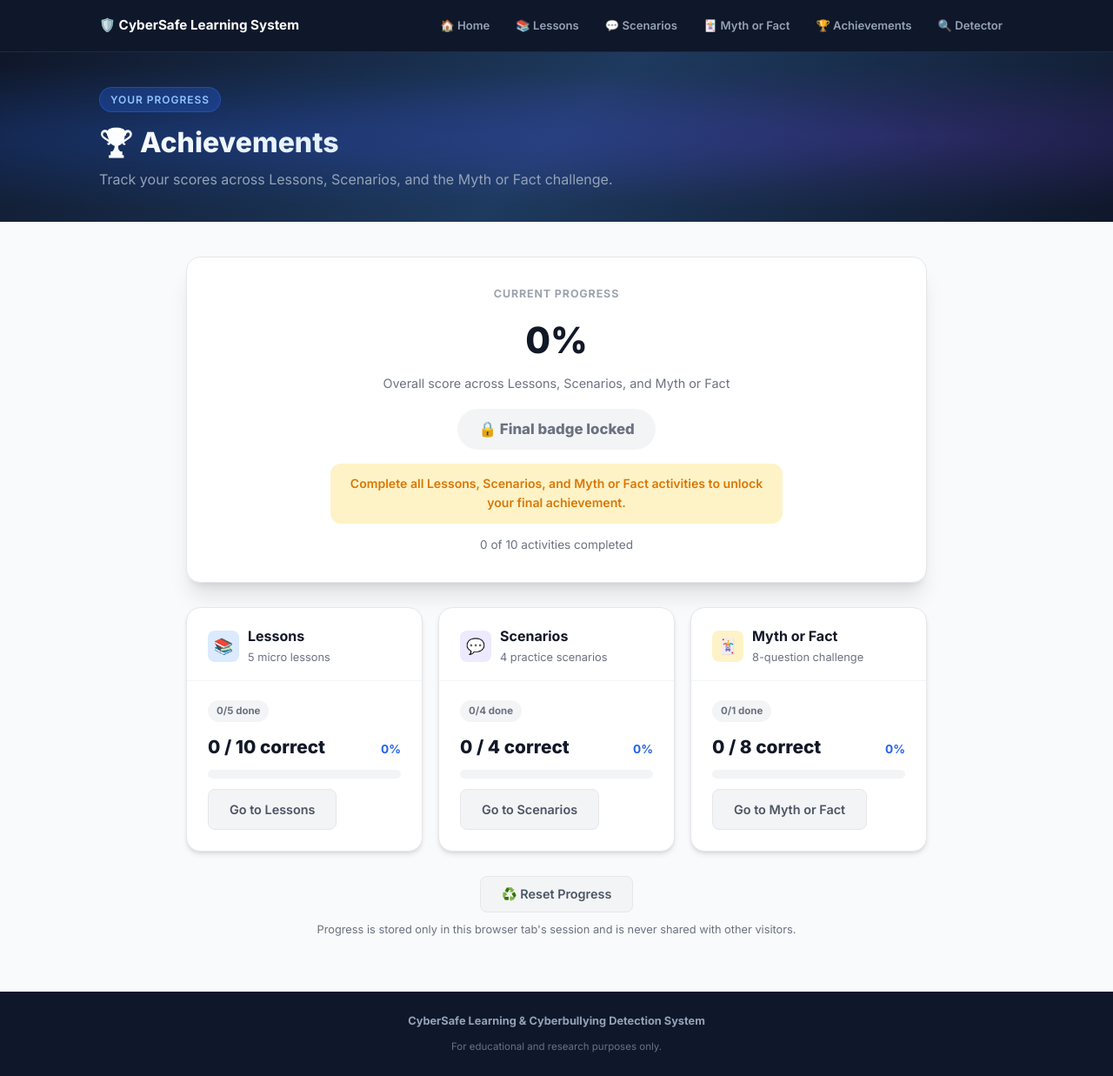
After one commit to NabihahFatiny/cyberbullying-detector, a Flask app: template templates/achievements.html in a window 1280 px wide. The commit adds this page. Shown: the whole page at 87% size. Run offline with Flask 3, Linux system fonts and the light colour scheme; the template is opened without the code that fills it, so the values that code supplies are empty; parts of the project's set-up code (start-up, migrations or seed data) failed here and were passed over.

Commit message:
add achivement

```diff
--- a/app.py
+++ b/app.py
@@ -79,6 +79,11 @@ def scenarios():
 @app.route('/myths')
 def myths():
     return render_template('myths.html')
+
+
+@app.route('/achievements')
+def achievements():
+    return render_template('achievements.html')
 
 
 @app.route('/test')
--- /dev/null
+++ b/static/js/progress.js
@@ -0,0 +1,106 @@
+'use strict';
+
+/*
+ * Shared progress tracker for the CyberSafe Learning System.
+ * Persists to sessionStorage so results survive navigation between pages
+ * but never leak between different visitors/tabs on a shared computer -
+ * sessionStorage is isolated per browser tab session and is cleared when
+ * that tab/session ends.
+ */
+const CyberSafeProgress = (() => {
+  const KEY = 'cybersafe_progress_v1';
+
+  function emptyState() {
+    return {
+      // meta describes the current shape of each activity's content, so the
+      // Achievements page can show accurate totals without duplicating the
+      // lesson/scenario/quiz data that already lives on each page.
+      meta: { lessons: null, scenarios: null, mythsTotal: null },
+      lessons: {},   // { [lessonId]: { correct, total } }
+      scenarios: {}, // { [scenarioId]: { correct, total } }
+      myths: null,   // { correct, total } | null
+    };
+  }
+
+  function load() {
+    try {
+      const raw = sessionStorage.getItem(KEY);
+      if (!raw) return emptyState();
+      const parsed = JSON.parse(raw);
+      const base = emptyState();
+      return {
+        ...base,
+        ...parsed,
+        meta: { ...base.meta, ...(parsed.meta || {}) },
+        lessons: parsed.lessons || {},
+        scenarios: parsed.scenarios || {},
+      };
+    } catch (e) {
+      return emptyState();
+    }
+  }
+
+  function save(state) {
+    try {
+      sessionStorage.setItem(KEY, JSON.stringify(state));
+    } catch (e) {
+      /* sessionStorage unavailable (private mode, quota, etc.) - progress
+         just won't persist for this visit. */
+    }
+  }
+
+  function registerLessonsMeta(lessons) {
+    const state = load();
+    state.meta.lessons = lessons; // [{ id, totalQuestions }]
+    save(state);
+  }
+
+  function registerScenariosMeta(scenarioIds) {
+    const state = load();
+    state.meta.scenarios = scenarioIds; // [id, ...]
+    save(state);
+  }
+
+  function registerMythsMeta(total) {
+    const state = load();
+    state.meta.mythsTotal = total;
+    save(state);
+  }
+
+  function recordLesson(lessonId, correct, total) {
+    const state = load();
+    state.lessons[lessonId] = { correct, total };
+    save(state);
+  }
+
+  function recordScenario(scenarioId, correct, total) {
+    const state = load();
+    state.scenarios[scenarioId] = { correct, total };
+    save(state);
+  }
+
+  function recordMyths(correct, total) {
+    const state = load();
+    state.myths = { correct, total };
+    save(state);
+  }
+
+  function reset() {
+    try {
+      sessionStorage.removeItem(KEY);
+    } catch (e) {
+      /* ignore */
+    }
+  }
+
+  return {
+    load,
+    reset,
+    registerLessonsMeta,
+    registerScenariosMeta,
+    registerMythsMeta,
+    recordLesson,
+    recordScenario,
+    recordMyths,
+  };
+})();
--- /dev/null
+++ b/templates/achievements.html
@@ -0,0 +1,278 @@
+{% extends 'base.html' %}
+{% block title %}Achievements · CyberSafe Learning System{% endblock %}
+
+{% block extra_style %}
+    .achv-wrap { max-width: 900px; margin: 0 auto; }
+
+    .summary-card {
+      background: #fff;
+      border: 1px solid var(--gray-200);
+      border-radius: var(--radius-lg);
+      box-shadow: var(--card-shadow-lg);
+      padding: 32px 28px;
+      text-align: center;
+      margin-bottom: 28px;
+    }
+    .summary-eyebrow { font-size: .78rem; font-weight: 700; text-transform: uppercase; letter-spacing: .07em; color: var(--gray-400); margin-bottom: 10px; }
+    .summary-score { font-size: 2.6rem; font-weight: 800; color: var(--gray-900); }
+    .summary-score-sub { font-size: .9rem; color: var(--gray-500); margin-top: 4px; }
+
+    .summary-badge {
+      display: inline-flex;
+      align-items: center;
+      gap: 8px;
+      margin-top: 18px;
+      padding: 10px 24px;
+      border-radius: 100px;
+      font-weight: 800;
+      font-size: 1.05rem;
+      background: var(--gray-100);
+      color: var(--gray-500);
+    }
+    .summary-badge.champion { background: var(--warning-light); color: var(--warning); }
+    .summary-badge.expert   { background: var(--success-light); color: var(--success); }
+    .summary-badge.learner  { background: var(--primary-light); color: var(--primary-dark); }
+    .summary-badge.growing  { background: var(--purple-light); color: var(--purple); }
+
+    .summary-lock {
+      margin-top: 16px;
+      background: var(--warning-light);
+      color: var(--warning);
+      border-radius: var(--radius);
+      padding: 12px 16px;
+      font-size: .88rem;
+      font-weight: 600;
+      max-width: 520px;
+      margin-left: auto;
+      margin-right: auto;
+    }
+
+    .summary-activities { margin-top: 14px; font-size: .85rem; color: var(--gray-500); }
+
+    .achv-grid {
+      display: grid;
+      grid-template-columns: repeat(3, 1fr);
+      gap: 18px;
+      margin-bottom: 28px;
+    }
+    @media (max-width: 820px) { .achv-grid { grid-template-columns: 1fr; } }
+
+    .achv-card-body { padding: 20px 24px 24px; }
+    .achv-score-row {
+      display: flex;
+      justify-content: space-between;
+      align-items: baseline;
+      margin-bottom: 10px;
+    }
+    .achv-score-row .fraction { font-size: 1.3rem; font-weight: 800; color: var(--gray-900); }
+    .achv-score-row .percent { font-size: .85rem; font-weight: 700; color: var(--primary); }
+
+    .progress-track {
+      height: 10px;
+      background: var(--gray-100);
+      border-radius: 100px;
+      overflow: hidden;
+      margin-bottom: 12px;
+    }
+    .progress-fill {
+      height: 100%;
+      background: linear-gradient(90deg, var(--primary), var(--purple));
+      border-radius: 100px;
+      width: 0%;
+      transition: width .4s cubic-bezier(.4,0,.2,1);
+    }
+
+    .achv-meta { font-size: .8rem; color: var(--gray-500); margin-bottom: 14px; }
+    .achv-status {
+      display: inline-flex;
+      align-items: center;
+      gap: 5px;
+      font-size: .72rem;
+      font-weight: 700;
+      padding: 3px 10px;
+      border-radius: 100px;
+      width: fit-content;
+    }
+    .achv-status.todo { background: var(--gray-100); color: var(--gray-500); }
+    .achv-status.done { background: var(--success-light); color: var(--success); }
+
+    .reset-row { text-align: center; margin-top: 12px; }
+    .reset-note { margin-top: 10px; font-size: .8rem; color: var(--gray-500); }
+{% endblock %}
+
+{% block content %}
+
+  <header class="page-header">
+    <div class="page-header-inner">
+      <div class="page-badge">Your Progress</div>
+      <h1>🏆 Achievements</h1>
+      <p class="subtitle">Track your scores across Lessons, Scenarios, and the Myth or Fact challenge.</p>
+    </div>
+  </header>
+
+  <main class="container achv-wrap">
+    <div id="achv-summary"></div>
+    <div class="achv-grid" id="achv-grid"></div>
+
+    <div class="reset-row">
+      <button type="button" class="btn btn-secondary" id="reset-progress-btn">♻️ Reset Progress</button>
+      <div class="reset-note">Progress is stored only in this browser tab's session and is never shared with other visitors.</div>
+    </div>
+  </main>
+
+{% endblock %}
+
+{% block extra_scripts %}
+<script>
+'use strict';
+
+/* Fallback totals used only before a section has been visited this session,
+   so the page can still show "0 of N" instead of blank state. Once a page
+   is visited it registers its real totals via CyberSafeProgress, which
+   always wins over these fallbacks. */
+const FALLBACK_TOTALS = {
+  lessonsCount: 5,
+  lessonsQuestions: 10,
+  scenariosCount: 4,
+  mythsTotal: 8,
+};
+
+const BADGE_LEVELS = [
+  { min: 90, key: 'champion', icon: '🏆', name: 'CyberSafe Champion' },
+  { min: 75, key: 'expert',   icon: '🥇', name: 'Digital Safety Expert' },
+  { min: 50, key: 'learner',  icon: '🥈', name: 'CyberSafe Learner' },
+  { min: 0,  key: 'growing',  icon: '🌱', name: 'Keep Learning' },
+];
+
+function badgeFor(percent) {
+  return BADGE_LEVELS.find((b) => percent >= b.min);
+}
+
+function pct(correct, total) {
+  return total > 0 ? Math.round((correct / total) * 100) : 0;
+}
+
+function computeSummary() {
+  const state = CyberSafeProgress.load();
+
+  const lessonsMeta = state.meta.lessons;
+  const lessonsTotalCount = lessonsMeta ? lessonsMeta.length : FALLBACK_TOTALS.lessonsCount;
+  const lessonsTotalQuestions = lessonsMeta
+    ? lessonsMeta.reduce((sum, l) => sum + l.totalQuestions, 0)
+    : FALLBACK_TOTALS.lessonsQuestions;
+  const lessonsCompletedCount = Object.keys(state.lessons).length;
+  const lessonsCorrect = Object.values(state.lessons).reduce((sum, l) => sum + l.correct, 0);
+  const lessonsDone = !!lessonsMeta && lessonsCompletedCount >= lessonsMeta.length;
+
+  const scenariosMeta = state.meta.scenarios;
+  const scenariosTotalCount = scenariosMeta ? scenariosMeta.length : FALLBACK_TOTALS.scenariosCount;
+  const scenariosCompletedCount = Object.keys(state.scenarios).length;
+  const scenariosCorrect = Object.values(state.scenarios).reduce((sum, s) => sum + s.correct, 0);
+  const scenariosDone = !!scenariosMeta && scenariosCompletedCount >= scenariosMeta.length;
+
+  const mythsTotal = state.meta.mythsTotal || FALLBACK_TOTALS.mythsTotal;
+  const mythsCorrect = state.myths ? state.myths.correct : 0;
+  const mythsDone = !!state.myths;
+
+  const totalQuestions = lessonsTotalQuestions + scenariosTotalCount + mythsTotal;
+  const totalCorrect = lessonsCorrect + scenariosCorrect + mythsCorrect;
+  const overallPercent = pct(totalCorrect, totalQuestions);
+
+  const totalActivities = lessonsTotalCount + scenariosTotalCount + 1;
+  const completedActivities = lessonsCompletedCount + scenariosCompletedCount + (mythsDone ? 1 : 0);
+
+  return {
+    lessons: {
+      completedCount: lessonsCompletedCount, totalCount: lessonsTotalCount,
+      correct: lessonsCorrect, total: lessonsTotalQuestions, done: lessonsDone,
+      percent: pct(lessonsCorrect, lessonsTotalQuestions),
+    },
+    scenarios: {
+      completedCount: scenariosCompletedCount, totalCount: scenariosTotalCount,
+      correct: scenariosCorrect, total: scenariosTotalCount, done: scenariosDone,
+      percent: pct(scenariosCorrect, scenariosTotalCount),
+    },
+    myths: {
+      correct: mythsCorrect, total: mythsTotal, done: mythsDone,
+      percent: pct(mythsCorrect, mythsTotal),
+    },
+    overallPercent,
+    totalActivities,
+    completedActivities,
+    allComplete: lessonsDone && scenariosDone && mythsDone,
+  };
+}
+
+function renderSummary(s) {
+  const el = document.getElementById('achv-summary');
+  const badge = badgeFor(s.overallPercent);
+
+  let badgeHtml;
+  let lockHtml = '';
+  if (s.allComplete) {
+    badgeHtml = `<div class="summary-badge ${badge.key}">${badge.icon} ${badge.name}</div>`;
+  } else {
+    badgeHtml = `<div class="summary-badge">🔒 Final badge locked</div>`;
+    lockHtml = `<div class="summary-lock">Complete all Lessons, Scenarios, and Myth or Fact activities to unlock your final achievement.</div>`;
+  }
+
+  el.innerHTML = `
+    <div class="summary-card">
+      <div class="summary-eyebrow">${s.allComplete ? 'Final Score' : 'Current Progress'}</div>
+      <div class="summary-score">${s.overallPercent}%</div>
+      <div class="summary-score-sub">Overall score across Lessons, Scenarios, and Myth or Fact</div>
+      ${badgeHtml}
+      ${lockHtml}
+      <div class="summary-activities">${s.completedActivities} of ${s.totalActivities} activities completed</div>
+    </div>
+  `;
+}
+
+function sectionCard(icon, iconClass, title, sub, link, linkLabel, data, unit) {
+  const statusLabel = data.done ? '✓ Completed' : `${data.completedCount ?? (data.done ? 1 : 0)}/${data.totalCount ?? 1} done`;
+  return `
+    <div class="card">
+      <div class="card-header">
+        <div class="card-icon ${iconClass}">${icon}</div>
+        <div>
+          <h2>${title}</h2>
+          <p>${sub}</p>
+        </div>
+      </div>
+      <div class="achv-card-body">
+        <span class="achv-status ${data.done ? 'done' : 'todo'}">${statusLabel}</span>
+        <div class="achv-score-row" style="margin-top:12px;">
+          <span class="fraction">${data.correct} / ${data.total} ${unit}</span>
+          <span class="percent">${data.percent}%</span>
+        </div>
+        <div class="progress-track"><div class="progress-fill" style="width:${data.percent}%;"></div></div>
+        <a class="btn btn-secondary" href="${link}">${linkLabel}</a>
+      </div>
+    </div>
+  `;
+}
+
+function renderGrid(s) {
+  const grid = document.getElementById('achv-grid');
+  grid.innerHTML =
+    sectionCard('📚', 'blue', 'Lessons', `${s.lessons.totalCount} micro lessons`, "{{ url_for('lessons') }}", 'Go to Lessons', s.lessons, 'correct') +
+    sectionCard('💬', 'purple', 'Scenarios', `${s.scenarios.totalCount} practice scenarios`, "{{ url_for('scenarios') }}", 'Go to Scenarios', s.scenarios, 'correct') +
+    sectionCard('🃏', 'amber', 'Myth or Fact', `${s.myths.total}-question challenge`, "{{ url_for('myths') }}", 'Go to Myth or Fact', { ...s.myths, completedCount: s.myths.done ? 1 : 0, totalCount: 1 }, 'correct');
+}
+
+function renderAll() {
+  const s = computeSummary();
+  renderSummary(s);
+  renderGrid(s);
+}
+
+document.getElementById('reset-progress-btn').addEventListener('click', () => {
+  const confirmed = window.confirm('Reset all Lessons, Scenarios, and Myth or Fact progress for this session? This cannot be undone.');
+  if (!confirmed) return;
+  CyberSafeProgress.reset();
+  renderAll();
+});
+
+renderAll();
+</script>
+{% endblock %}
--- a/templates/base.html
+++ b/templates/base.html
@@ -252,6 +252,7 @@
         <a class="nav-link {{ 'active' if request.path == '/lessons' else '' }}" href="{{ url_for('lessons') }}">📚 Lessons</a>
         <a class="nav-link {{ 'active' if request.path == '/scenarios' else '' }}" href="{{ url_for('scenarios') }}">💬 Scenarios</a>
         <a class="nav-link {{ 'active' if request.path == '/myths' else '' }}" href="{{ url_for('myths') }}">🃏 Myth or Fact</a>
+        <a class="nav-link {{ 'active' if request.path == '/achievements' else '' }}" href="{{ url_for('achievements') }}">🏆 Achievements</a>
         <a class="nav-link {{ 'active' if request.path == '/detector' else '' }}" href="{{ url_for('detector') }}">🔍 Detector</a>
       </div>
     </div>
@@ -266,6 +267,7 @@
     </div>
   </footer>
 
+  <script src="{{ url_for('static', filename='js/progress.js') }}"></script>
   {% block extra_scripts %}{% endblock %}
 </body>
 </html>
--- a/templates/myths.html
+++ b/templates/myths.html
@@ -380,6 +380,8 @@ function levelFor(correct) {
 }
 
 function showResults() {
+  CyberSafeProgress.recordMyths(correctCount, QUESTIONS.length);
+
   gameScreen.classList.add('hidden');
   endScreen.classList.remove('hidden');
 
@@ -398,6 +400,7 @@ factBtn.addEventListener('click', () => selectAnswer(false));
 nextBtn.addEventListener('click', goToNext);
 document.getElementById('play-again-btn').addEventListener('click', startGame);
 
+CyberSafeProgress.registerMythsMeta(QUESTIONS.length);
 startGame();
 </script>
 {% endblock %}
```
Also changed, not shown: templates/lessons.html (+7 -4 lines), templates/scenarios.html (+11 -7 lines).
